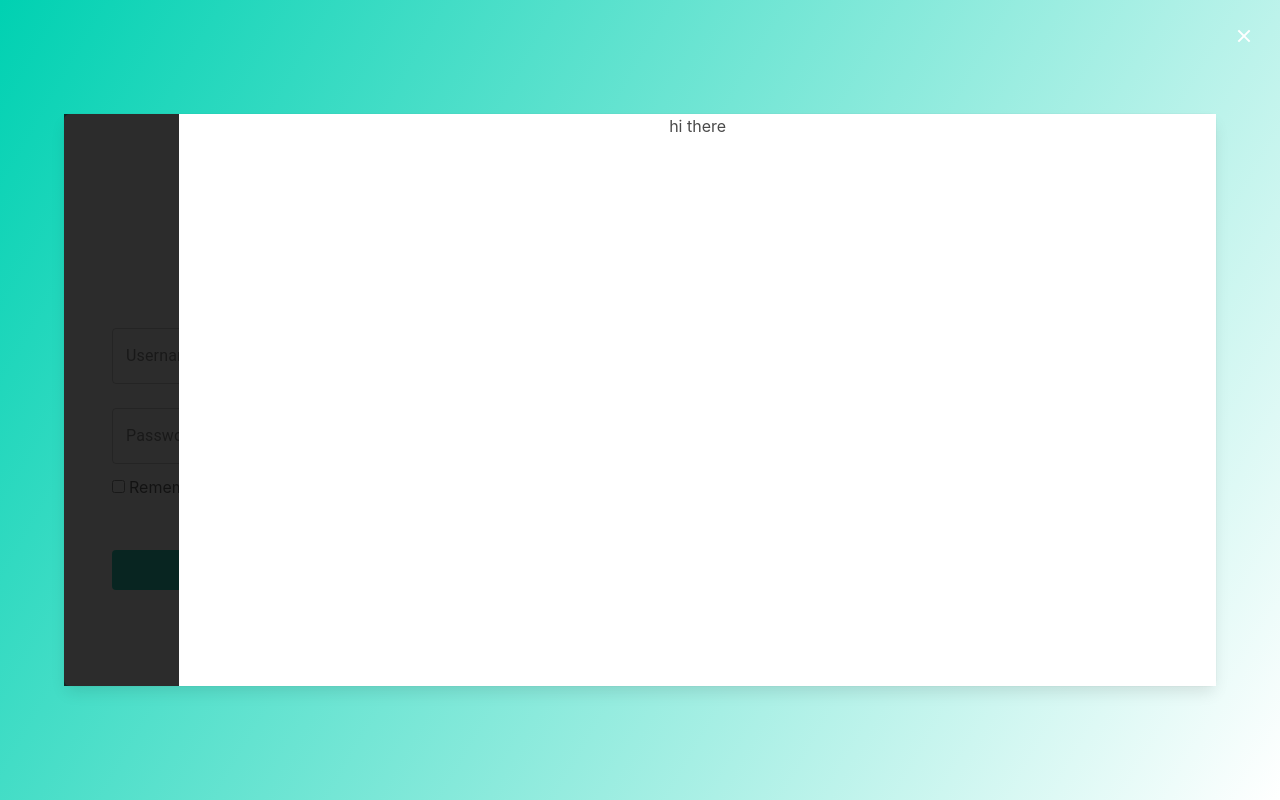
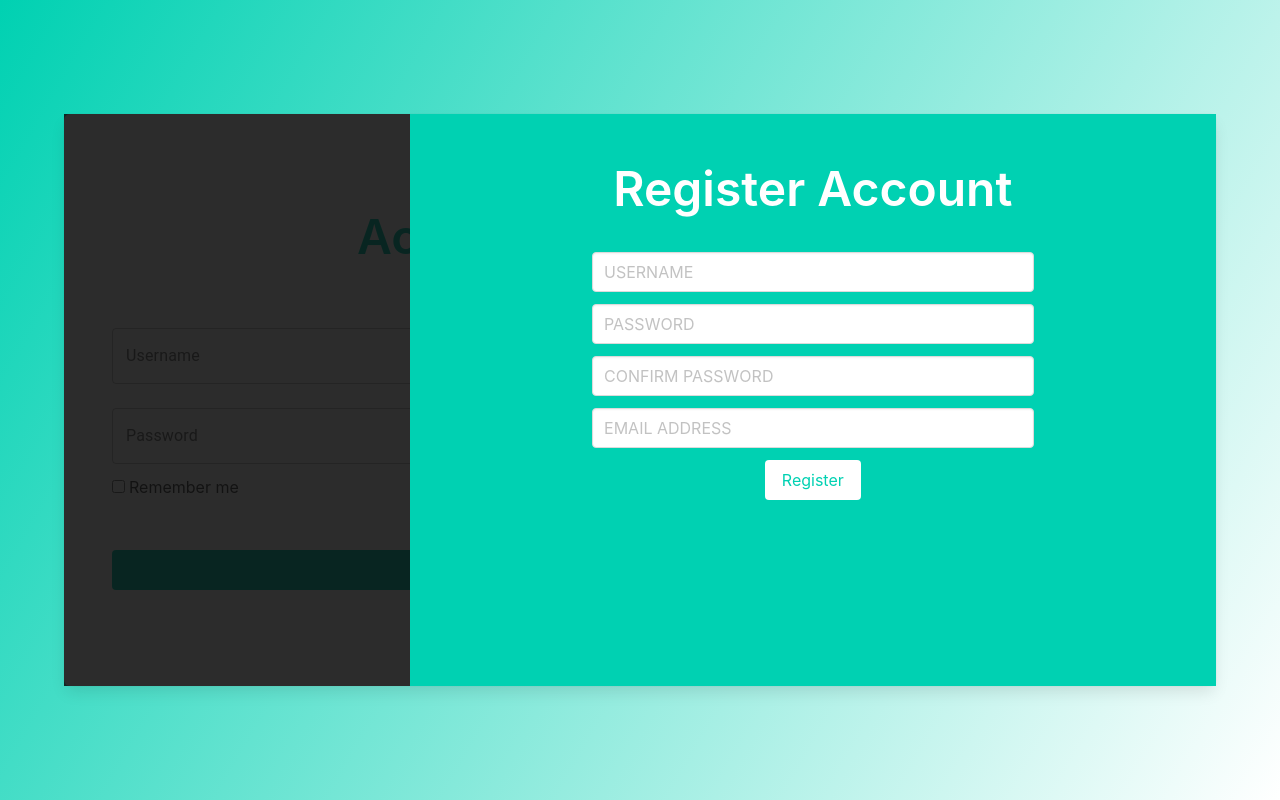
Before and after one commit to andrewjkim745/ToDoList, a React (Create React App) app in the folder client/: page /login in a window 1280 px wide. Both pictures are taken after a click on the element "||". Built offline with nearby package versions, Linux system fonts and the light colour scheme.

Commit message:
created registration form styled more imported components

```diff
--- a/client/src/App.css
+++ b/client/src/App.css
@@ -28,10 +28,14 @@
 .side-drawer {
   height: 100%;
   position: relative;
-  background-color:white;
+  background-color: #00d1b2;
   align-self: flex-end;
-  width: 90%;
+  width: 70%;
   justify-content: center;
+}
+
+.pointer {
+  cursor: pointer;
 }
 
 @media screen and (min-width: 320px) and (max-width:768px) {
--- /dev/null
+++ b/client/src/components/Shared/RegisterForm.js
@@ -0,0 +1,31 @@
+import React, { useState } from 'react'
+import { Title } from './Title'
+
+
+export default function RegisterForm() {
+    return (
+        <div class='container is-flex is-justify-content-center'>
+            <div class='column is-two-thirds p-6'>
+                <Title
+                size='1 is-size-5-mobile'
+                color='white'
+                title='Register Account'
+                />
+                <input
+                class='input my-3'
+                placeholder='USERNAME'
+                />
+                <input class='input mb-3'
+                placeholder='PASSWORD'
+                />
+                <input class='input mb-3'
+                placeholder='CONFIRM PASSWORD'
+                />
+                <input class='input mb-3'
+                placeholder='EMAIL ADDRESS'
+                />
+                <button class='button is-white has-text-primary'>Register</button>
+            </div>
+        </div>
+    )
+}
--- a/client/src/components/Shared/modal.js
+++ b/client/src/components/Shared/modal.js
@@ -1,5 +1,5 @@
 import React from 'react'
-
+import  RegisterForm  from './RegisterForm'
 
 
 
@@ -9,12 +9,12 @@ export const Modal = ({ className, onClick }) => {
     return (
         <div className={className}>
             <div onClick={onClick} class="modal-background"></div>
-            {/* <div class="modal-content"> */}
-            <div class='background is-white side-drawer'>
-               <button onClick={onClick} class="modal-close is-large" aria-label="close"></button>
-                <p>hi there</p>
-                </div>
-            {/* </div> */}
+            <div class='background is-primary side-drawer'>
+               {/* <button onClick={onClick} class="modal-close is-large" aria-label="close"></button> */}
+                {/* <p>hi there</p> */}
+                <RegisterForm/>
+            </div>
+
         </div>
     )
 }
--- a/client/src/components/screens/Login.js
+++ b/client/src/components/screens/Login.js
@@ -14,6 +14,7 @@ export default function Login() {
     const [email, setEmail] = useState('')
     const [error, setError] = useState(true)
     const [modal, openModal ] = useState(false)
+    const [hovered, setHovered] = useState(false)
 
 
     const usernameChange = (e) => {
@@ -40,7 +41,6 @@ export default function Login() {
             <div class='hero-body'>
                 <div class='container boxshadow has-background-white is-large has-text-centered'>
                     <div class='is-flex is-justify-content-space-between'>
-
                         <div class='pad6 loginW is-flex is-flex-direction-column'>
                             <Title
                                 title='Account Login'
@@ -75,7 +75,7 @@ export default function Login() {
                             <button class='button is-primary my-6'>Login</button>
                         </div>
                         {modalRender()}
-                        <div onClick={()=> openModal(true)} class='has-background-primary sideW'>
+                        <div onMouseEnter={() => setHovered(true)} onClick={()=> openModal(true)} class={hovered ? 'has-background-primary sideW pointer' : 'has-background-primary sideW' }>
                             <p style={{ color: 'lightgrey' }} class='mt-6 is-size-1 is-size-5-mobile'>||</p>
                         </div>
                     </div>
```
Also changed, not shown: client/src/components/screens/LoginText.js (deleted), 1 other file (tests, documents, lock files or other folders).
